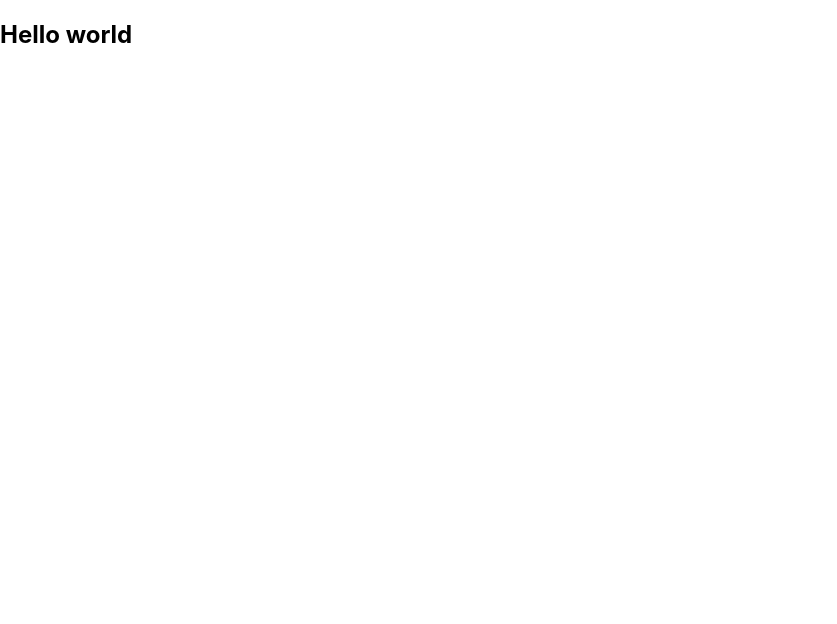
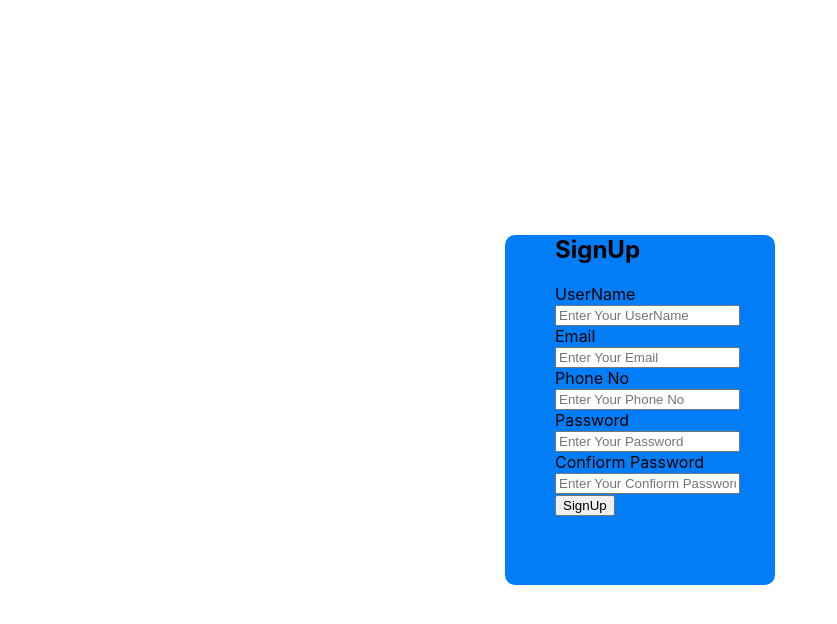
Before and after one commit to Varun1452/HackathonProject, a React (Create React App) app: page / in a window 1280 px wide. Shown: the top 624 px of the page, without its empty margins (0-837 px from the left). Built offline with nearby package versions, Linux system fonts and the light colour scheme.

Commit message:
signup form

```diff
--- a/src/App.js
+++ /dev/null
@@ -1,10 +0,0 @@
-
-function App() {
-  return (
-    <div className="App">
-      <h2>Hello world</h2>
-    </div>
-  );
-}
-
-export default App;
--- /dev/null
+++ b/src/Signup.css
@@ -0,0 +1,21 @@
+body{
+    justify-content: center;
+    align-items: center;
+    display: flex;
+    height: 100vh;
+}
+
+
+.mainform {
+    border-radius: 10px;
+    width: 220px;
+    height: 320px;
+    align-items: center;
+    background: #017df8;
+    padding: 0px 0px 30px 50px;
+
+}
+.mainform2 {
+    justify-content: center;
+    align-items: center;
+}
--- /dev/null
+++ b/src/Signup.js
@@ -0,0 +1,35 @@
+import { React } from 'react';
+import './Signup.css'
+
+function Signup() {
+  return (
+    <body>
+      <form className='mainform2'>
+
+        <div className='mainform'>
+        <h2>SignUp</h2>
+
+          <label className='mainlabel'>UserName</label><br />
+          <input type='text' placeholder='Enter Your UserName' className='maininput' /><br />
+
+          <label className='mainlabel'>Email</label><br />
+          <input type='text' placeholder='Enter Your Email' className='maininput' /><br />
+
+          <label className='mainlabel'>Phone No</label><br />
+          <input type='text' placeholder='Enter Your Phone No' className='maininput' /><br />
+
+          <label className='mainlabel'>Password</label><br />
+          <input type='password' placeholder='Enter Your Password' className='maininput' /><br />
+
+          <label className='mainlabel'>Confiorm Password</label><br />
+          <input type='password' placeholder='Enter Your Confiorm Password' className='maininput' />
+
+          <button className='btn'>SignUp</button>
+        </div >
+      </form>
+
+
+    </body >
+  );
+}
+export default Signup;
--- a/src/index.js
+++ b/src/index.js
@@ -1,13 +1,13 @@
 import React from 'react';
 import ReactDOM from 'react-dom/client';
 import './index.css';
-import App from './App';
+import Signup from './Signup';
 import reportWebVitals from './reportWebVitals';
 
 const root = ReactDOM.createRoot(document.getElementById('root'));
 root.render(
   <React.StrictMode>
-    <App />
+    <Signup />
   </React.StrictMode>
 );
 
```
